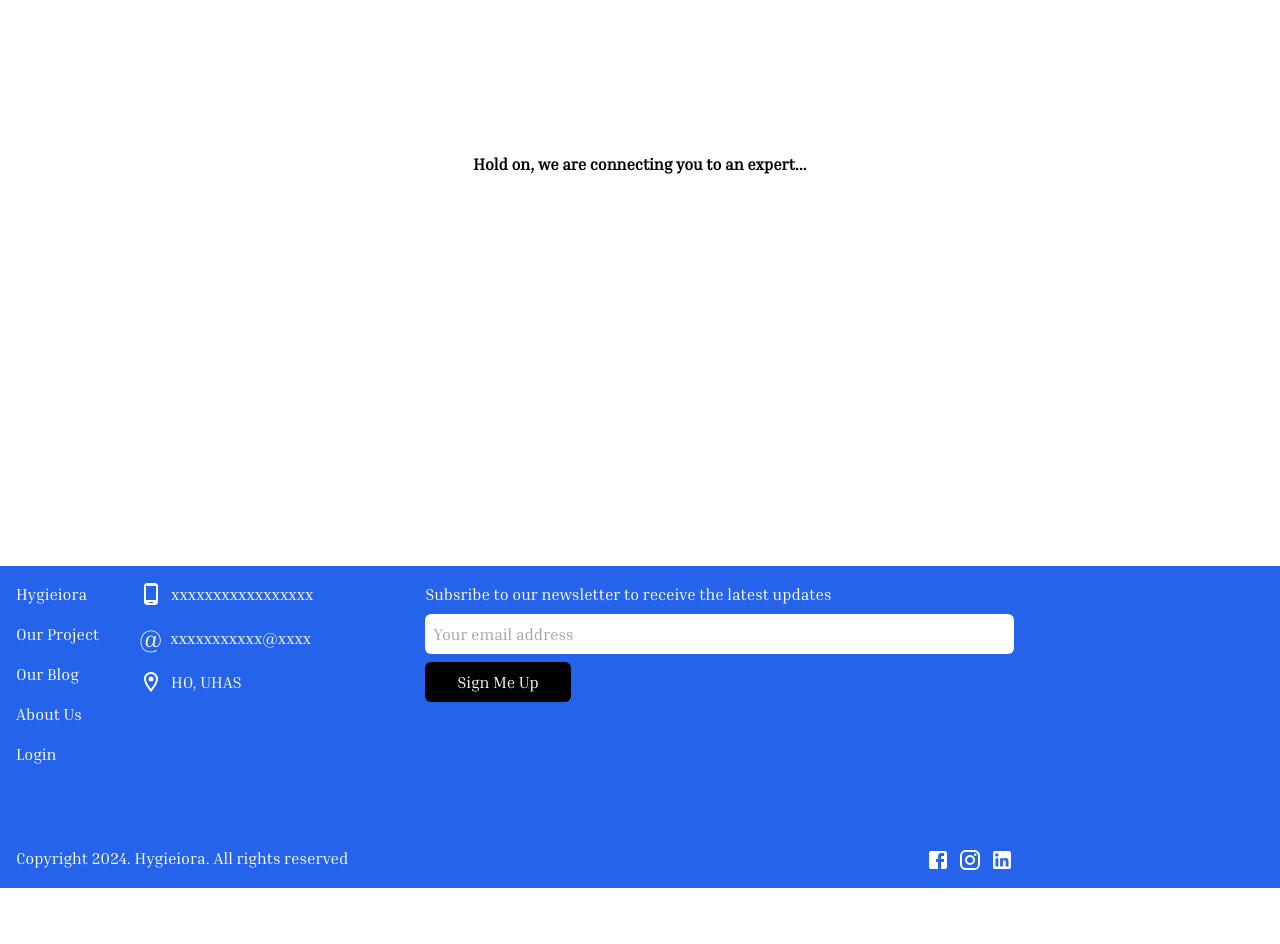
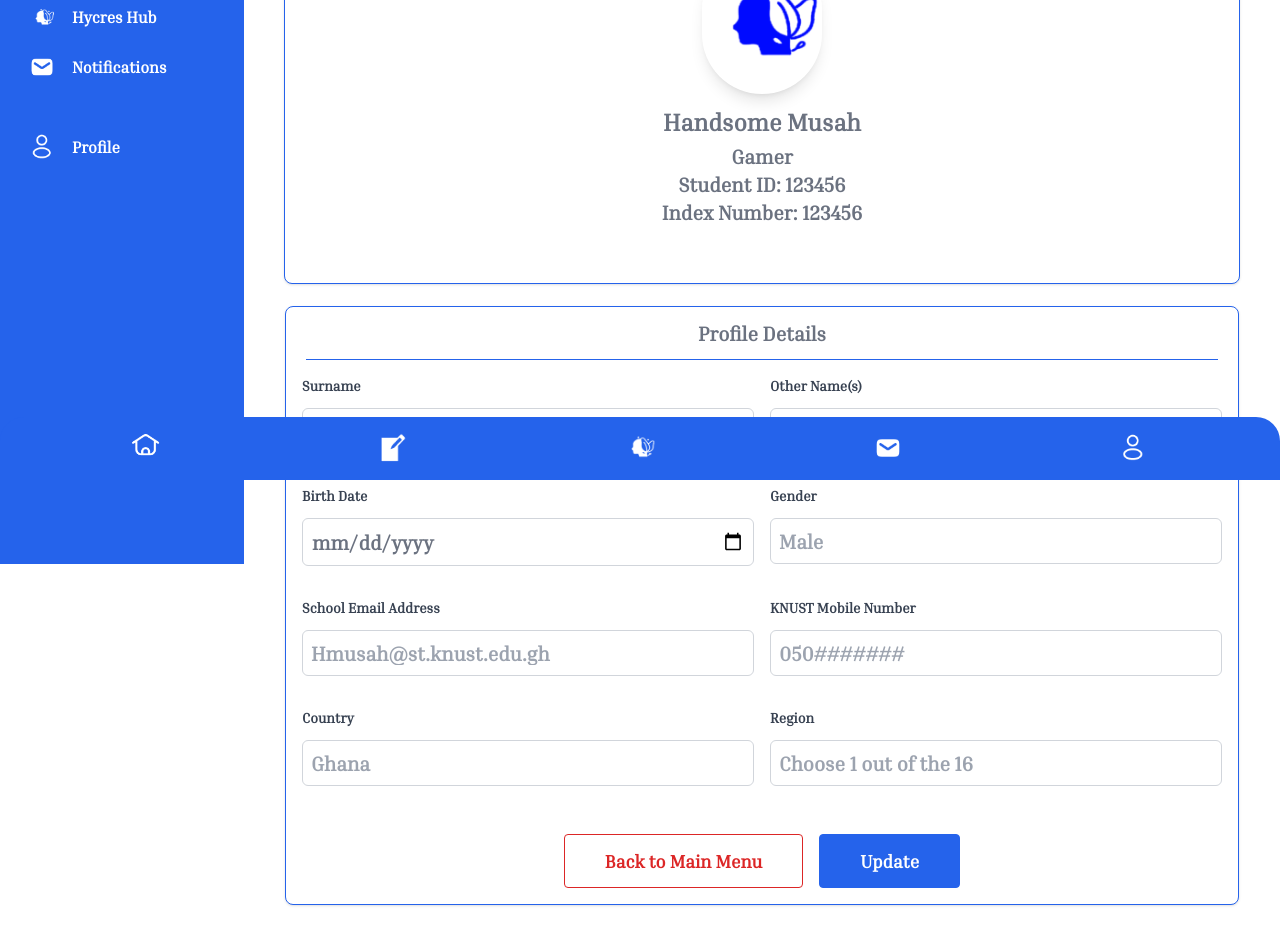
Before and after one commit to Hygieiora/frontend, a Next.js app: page /Pages/Profile in a window 1280 px wide. Shown: the part 320-1264 px from the top of the page. Before the commit the page ends 1208 px from the top, so only its background shows below. Built offline with nearby package versions, Linux system fonts and the light colour scheme.

Commit message:
Profile Section

```diff
--- a/app/(components)/sideNav.jsx
+++ b/app/(components)/sideNav.jsx
@@ -28,7 +28,7 @@ const SideNav = () => {
       <div
         className={`${
           open ? "w-60" : "w-20"
-        } bg-blue-600 h-screen p-5 pt-8 duration-300`}
+        } bg-blue-600  p-5 pt-8 duration-300`}
       >
         <Image
           width={28}
--- a/app/Pages/Profile/page.jsx
+++ b/app/Pages/Profile/page.jsx
@@ -1,10 +1,162 @@
+"use client";
+import SideNav from "../../(components)/sideNav";
+import Link from "next/link";
+import Image from "next/image";
+import MobileNavBar from "../../(components)/mobileNavBar";
 const Profile = () => {
   return (
-    <main className=" min-h-screen p-4 flex justify-center items-center">
-      <h1 className=" font-black">
-        Hold on, we are connecting you to an expert...
-      </h1>
-    </main>
+    <>
+      <main className=" min-h-screen flex text-sm sm:text-base">
+        <SideNav />
+        <MobileNavBar />
+        <section className="w-full h-[60vh] bg-white border m-10 border-blue-600 rounded-lg shadow dark:bg-gray-800 dark:border-gray-700">
+          <div className="flex flex-col items-center pb-10">
+            <div className="flex items-center font-bold text-3xl justify-center text-center text-white w-full p-12 bg-blue-600">
+              STUDENT PROFILE
+            </div>
+            <Image
+              className="w-30 h-30 m-3 rounded-full shadow-lg"
+              height={120}
+              width={120}
+              src="/logo.png"
+              alt="User Image"
+            />
+            <h5 className="mb-1 text-2xl font-bold text-gray-500 dark:text-white">
+              Handsome Musah
+            </h5>
+            <p className="text-xl font-bold text-gray-500 dark:text-gray-300">
+              Gamer
+            </p>
+            <p className="text-xl font-bold text-gray-500 dark:text-gray-300">
+              Student ID: 123456
+            </p>
+            <p className="text-xl font-bold text-gray-500 dark:text-gray-300">
+              Index Number: 123456
+            </p>
+          </div>
+
+          {/* Profile Details Section */}
+          <section className="w-full text-xl font-bold text-gray-500 bg-white border mt-10 border-blue-600 rounded-lg shadow dark:bg-gray-800 dark:border-gray-700 ">
+            <div className="flex flex-col items-center border-b border-blue-600 mx-5 p-3">
+              Profile Details
+            </div>
+            {/* grids */}
+            <div className="grid grid-cols-1 md:grid-cols-2 gap-4 p-4">
+              <div className="mb-4">
+                {/* Surname */}
+                <label className="block text-sm mb-3 font-bold text-gray-700">
+                  Surname
+                </label>
+                <input
+                  id=""
+                  type="text"
+                  className="border  border-gray-300 rounded-md p-2 w-full"
+                  placeholder="Handsome"
+                />
+              </div>
+              {/* Other Name(s) */}
+              <div className="mb-4">
+                <label className="block mb-3 text-sm font-bold text-gray-700">
+                  Other Name(s)
+                </label>
+                <input
+                  id=""
+                  type="text"
+                  className="border border-gray-300 rounded-md p-2 w-full"
+                  placeholder="Musah"
+                />
+              </div>
+              {/* Birth Date */}
+              <div className="mb-4">
+                <label className="block mb-3 text-sm font-bold text-gray-700">
+                  Birth Date
+                </label>
+                <input
+                  id=""
+                  type="Date"
+                  className="border border-gray-300 rounded-md p-2 w-full"
+                  placeholder="Monday,February #, 20##"
+                />
+              </div>
+              {/* Gender */}
+              <div className="mb-4">
+                <label className="block mb-3 text-sm font-bold text-gray-700">
+                  Gender
+                </label>
+                <input
+                  id=""
+                  type="text"
+                  className="border border-gray-300 rounded-md p-2 w-full"
+                  placeholder="Male"
+                />
+              </div>
+              {/* School Email Address */}
+              <div className="mb-4">
+                <label className="block mb-3 text-sm font-bold text-gray-700">
+                  School Email Address{" "}
+                </label>
+                <input
+                  id=""
+                  type="email"
+                  className="border border-gray-300 rounded-md p-2 w-full"
+                  placeholder="Hmusah@st.knust.edu.gh"
+                />
+              </div>
+              {/* KNUST Mobile Number*/}
+              <div className="mb-4">
+                <label className="block mb-3 text-sm font-bold text-gray-700">
+                  KNUST Mobile Number
+                </label>
+                <input
+                  id=""
+                  type="text"
+                  className="border border-gray-300 rounded-md p-2 w-full"
+                  placeholder="050#######"
+                />
+              </div>
+              {/*Country */}
+              <div className="mb-4">
+                <label className="block mb-3 text-sm font-bold text-gray-700">
+                  Country
+                </label>
+                <input
+                  id=""
+                  type="text"
+                  className="border border-gray-300 rounded-md p-2 w-full"
+                  placeholder="Ghana"
+                />
+              </div>
+              {/* Region*/}
+              <div className="mb-4">
+                <label className="block mb-3 text-sm font-bold text-gray-700">
+                  Region{" "}
+                </label>
+                <input
+                  id=""
+                  type="text"
+                  className="border border-gray-300 rounded-md p-2 w-full"
+                  placeholder="Choose 1 out of the 16"
+                />
+              </div>
+            </div>{" "}
+            {/* buttons */}
+            <div className="flex items-center justify-center gap-4 p-4">
+              <Link href="/">
+                <button className="rounded text-red-600 border border-red-600 px-2 sm:px-10 py-3 sm:py-3 text-md sm:text-lg cursor-pointer hover:opacity-80">
+                  Back to Main Menu{" "}
+                </button>
+              </Link>
+              <Link href="s">
+                <button className="rounded bg-blue-600 text-white border border-blue-600 px-2 sm:px-10 py-3 sm:py-3 text-md sm:text-lg cursor-pointer hover:opacity-80">
+                  Update
+                </button>
+              </Link>
+            </div>
+          </section>
+          <div className="p-10"></div>
+        </section>
+      </main>
+    </>
   );
 };
 
--- a/app/layout.js
+++ b/app/layout.js
@@ -17,7 +17,7 @@ export default function RootLayout({ children }) {
       <body className={InriaRegular.className}>
         <Header />
         {children}
-        <Footer />
+        {/* <Footer /> */}
       </body>
     </html>
   );
```
